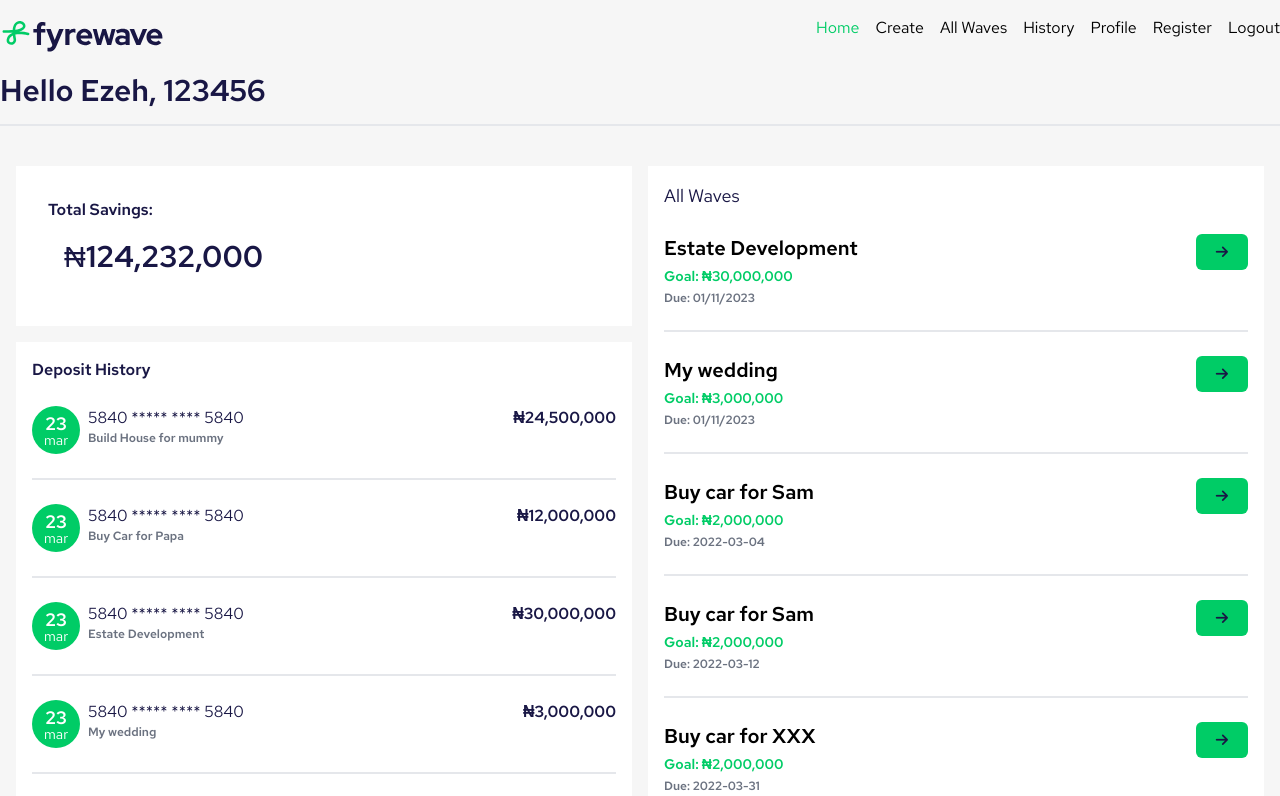
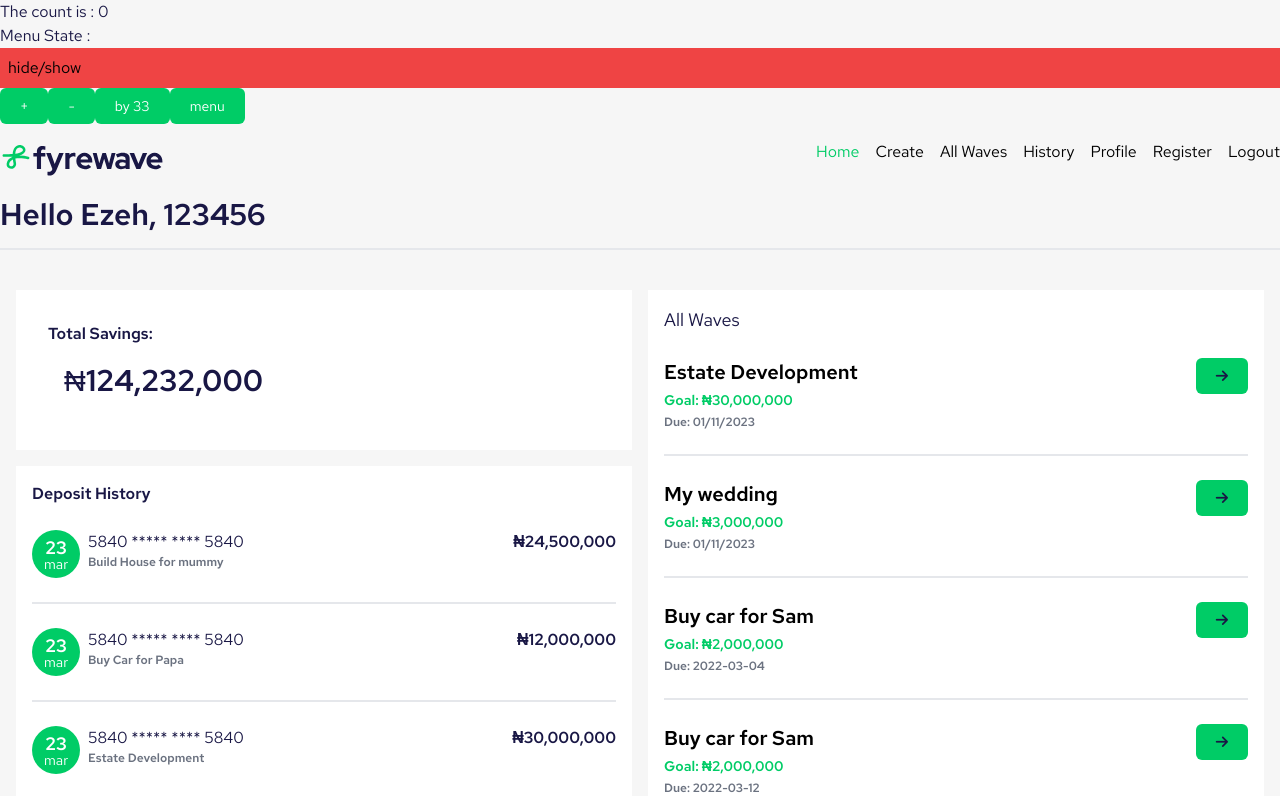
Before and after one commit to FyreWave/front-wave, a React (Vite) app: page / in a window 1280 px wide. Shown: the top 796 px of the page. Built offline with nearby package versions, Linux system fonts and the light colour scheme; data requests are answered from the project's data file.

Commit message:
add redux installation  100%

```diff
--- a/package.json
+++ b/package.json
@@ -10,11 +10,13 @@
   },
   "dependencies": {
     "@headlessui/react": "^1.5.0",
+    "@reduxjs/toolkit": "^1.8.0",
     "axios": "^0.26.1",
     "json-server": "^0.17.0",
     "moment": "^2.29.1",
     "react": "^17.0.2",
     "react-dom": "^17.0.2",
+    "react-redux": "^7.2.6",
     "react-router-dom": "^6.2.2"
   },
   "devDependencies": {
--- a/src/Pages/App.tsx
+++ b/src/Pages/App.tsx
@@ -11,8 +11,19 @@ import RegisterPage from "./RegisterPage";
 import ProfilePage from "./ProfilePage";
 import SecurityPage from "./profile/SecurityPage";
 import PersonalInfo from "./profile/PersonalInfo";
+import { useDispatch, useSelector } from "react-redux";
+import {
+  decrement,
+  increment,
+  incrementByAmount,
+  toggleMenu,
+} from "../redux/counter";
+import { RootState } from "../redux/store";
 
 function App() {
+  const count = useSelector((state: RootState) => state.counter.counter);
+  const menuState = useSelector((state: RootState) => state.counter.menuState);
+  const dispatch = useDispatch();
   const location = useLocation();
   const [isFullScreen, setFullScreen] = useState(false);
 
@@ -25,6 +36,36 @@ function App() {
   });
   return (
     <div className="App">
+      <div>
+        <h1>The count is : {count}</h1>
+        <h1>Menu State : {menuState}</h1>
+
+        {menuState && <div className="bg-red-500 p-2">hide/show</div>}
+        <button
+          className="regular-button"
+          onClick={() => dispatch(increment())}
+        >
+          +
+        </button>
+        <button
+          className="regular-button"
+          onClick={() => dispatch(decrement())}
+        >
+          -
+        </button>
+        <button
+          className="regular-button"
+          onClick={() => dispatch(incrementByAmount(22))}
+        >
+          by 33
+        </button>
+        <button
+          className="regular-button"
+          onClick={() => dispatch(toggleMenu())}
+        >
+          menu
+        </button>
+      </div>
       <div className="flex">
         <div className=" hidden">
           <div className="">
--- a/src/main.tsx
+++ b/src/main.tsx
@@ -4,14 +4,18 @@ import "./index.css";
 import App from "./Pages/App";
 import "./styles/App.css";
 import { BrowserRouter } from "react-router-dom";
+import { Provider } from "react-redux";
+import { store } from "./redux/store";
 
 ReactDOM.render(
   <React.StrictMode>
-    <BrowserRouter>
-      <div className="App">
-        <App />
-      </div>
-    </BrowserRouter>
+    <Provider store={store}>
+      <BrowserRouter>
+        <div className="App">
+          <App />
+        </div>
+      </BrowserRouter>
+    </Provider>
   </React.StrictMode>,
   document.getElementById("root")
 );
--- /dev/null
+++ b/src/redux/counter.ts
@@ -0,0 +1,40 @@
+import { createSlice, PayloadAction } from "@reduxjs/toolkit";
+
+export interface CounterState {
+  counter: number;
+  menuState: boolean;
+}
+
+const initialState: CounterState = {
+  counter: 0,
+  menuState: true,
+};
+
+export const counterSlice = createSlice({
+  name: "counter",
+  initialState,
+  reducers: {
+    increment: (state) => {
+      // Redux Toolkit allows us to write "mutating" logic in reducers. It
+      // doesn't actually mutate the state because it uses the Immer library,
+      // which detects changes to a "draft state" and produces a brand new
+      // immutable state based off those changes
+      state.counter += 1;
+    },
+    decrement: (state) => {
+      state.counter -= 1;
+    },
+    incrementByAmount: (state, action: PayloadAction<number>) => {
+      state.counter += action.payload;
+    },
+    toggleMenu: (state) => {
+      state.menuState = !state.menuState;
+    },
+  },
+});
+
+// Action creators are generated for each case reducer function
+export const { increment, decrement, incrementByAmount, toggleMenu } =
+  counterSlice.actions;
+
+export default counterSlice.reducer;
--- /dev/null
+++ b/src/redux/store.ts
@@ -0,0 +1,13 @@
+import { configureStore } from "@reduxjs/toolkit";
+import counterReducer from "./counter";
+
+export const store = configureStore({
+  reducer: {
+    counter: counterReducer,
+  },
+});
+
+// Infer the `RootState` and `AppDispatch` types from the store itself
+export type RootState = ReturnType<typeof store.getState>;
+// Inferred type: {posts: PostsState, comments: CommentsState, users: UsersState}
+export type AppDispatch = typeof store.dispatch;
```
Also changed, not shown: 1 other file (tests, documents, lock files or other folders).
